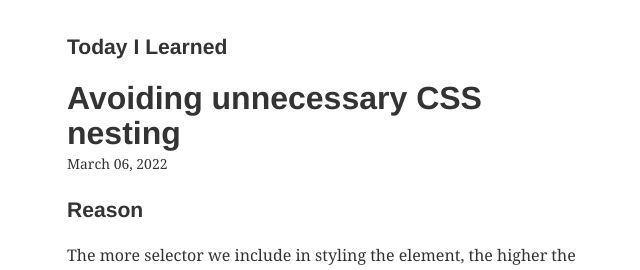
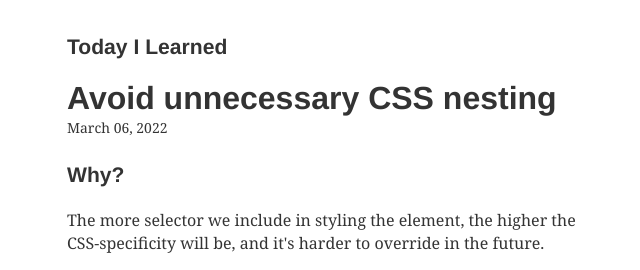
Before and after one commit to vuongvu1/today-i-learned, a Gatsby site: page /post/avoiding-unnecessary-css-nesting/ in a window 1280 px wide. Shown: the top 270 px of the page, without its empty margins (312-952 px from the left). Built offline with nearby package versions, Linux system fonts and the light colour scheme; Gatsby itself is replaced by a stand-in of ours; some packages are replaced by stand-ins of ours; what typography-theme-ocean-beach would draw is missing.

Commit message:
Update Post “avoiding-unnecessary-css-nesting”

```diff
--- a/content/post/avoiding-unnecessary-css-nesting.md
+++ b/content/post/avoiding-unnecessary-css-nesting.md
@@ -1,9 +1,9 @@
 ---
-path: avoiding-unnecessary-css-nesting
+path: avoid-unnecessary-css-nesting
 date: 2022-03-06T14:05:30.779Z
-title: Avoiding unnecessary CSS nesting
+title: Avoid unnecessary CSS nesting
 ---
-### Reason
+### Why?
 
 The more selector we include in styling the element, the higher the CSS-specificity will be, and it's harder to override in the future.
 
```
